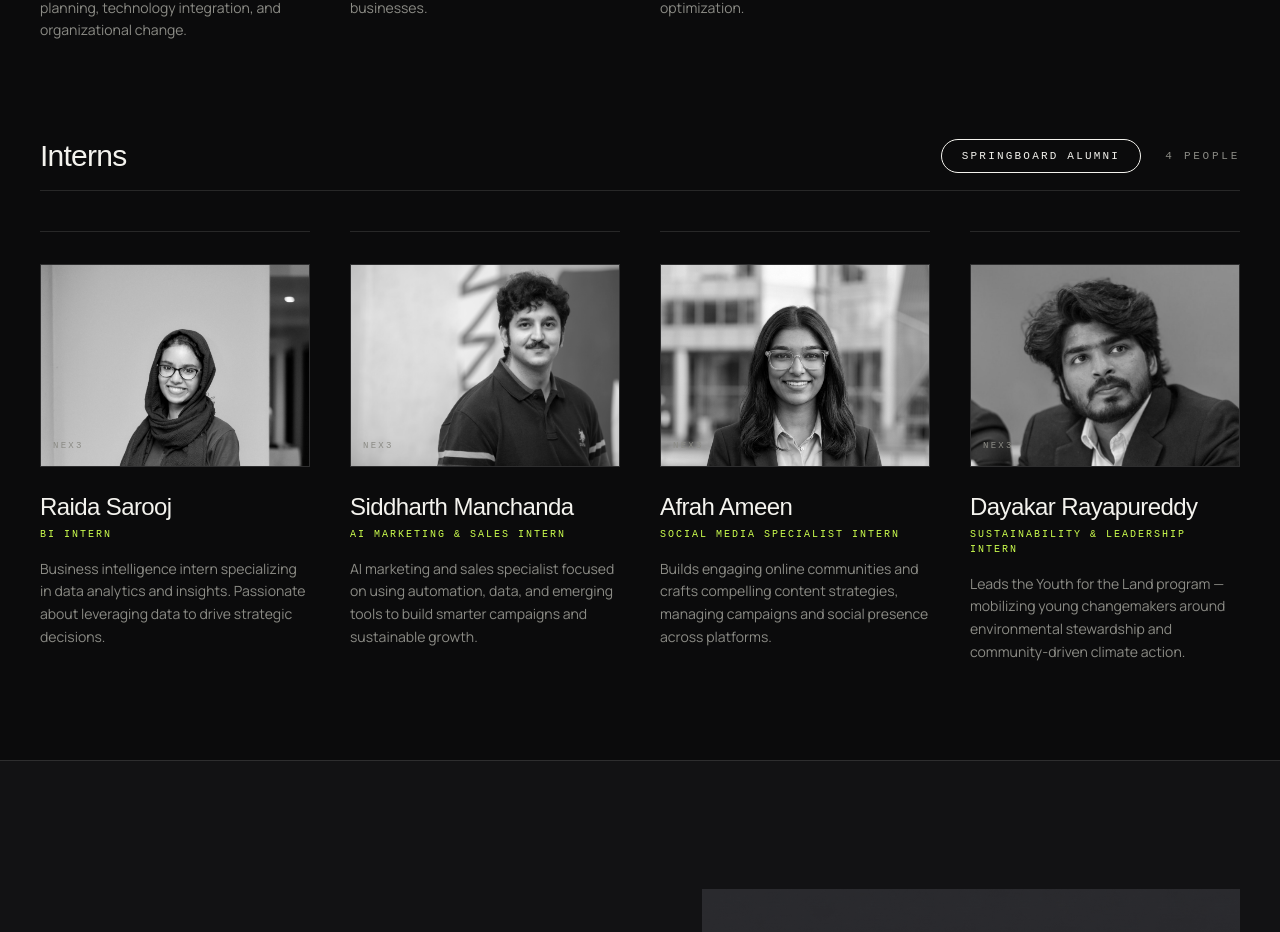
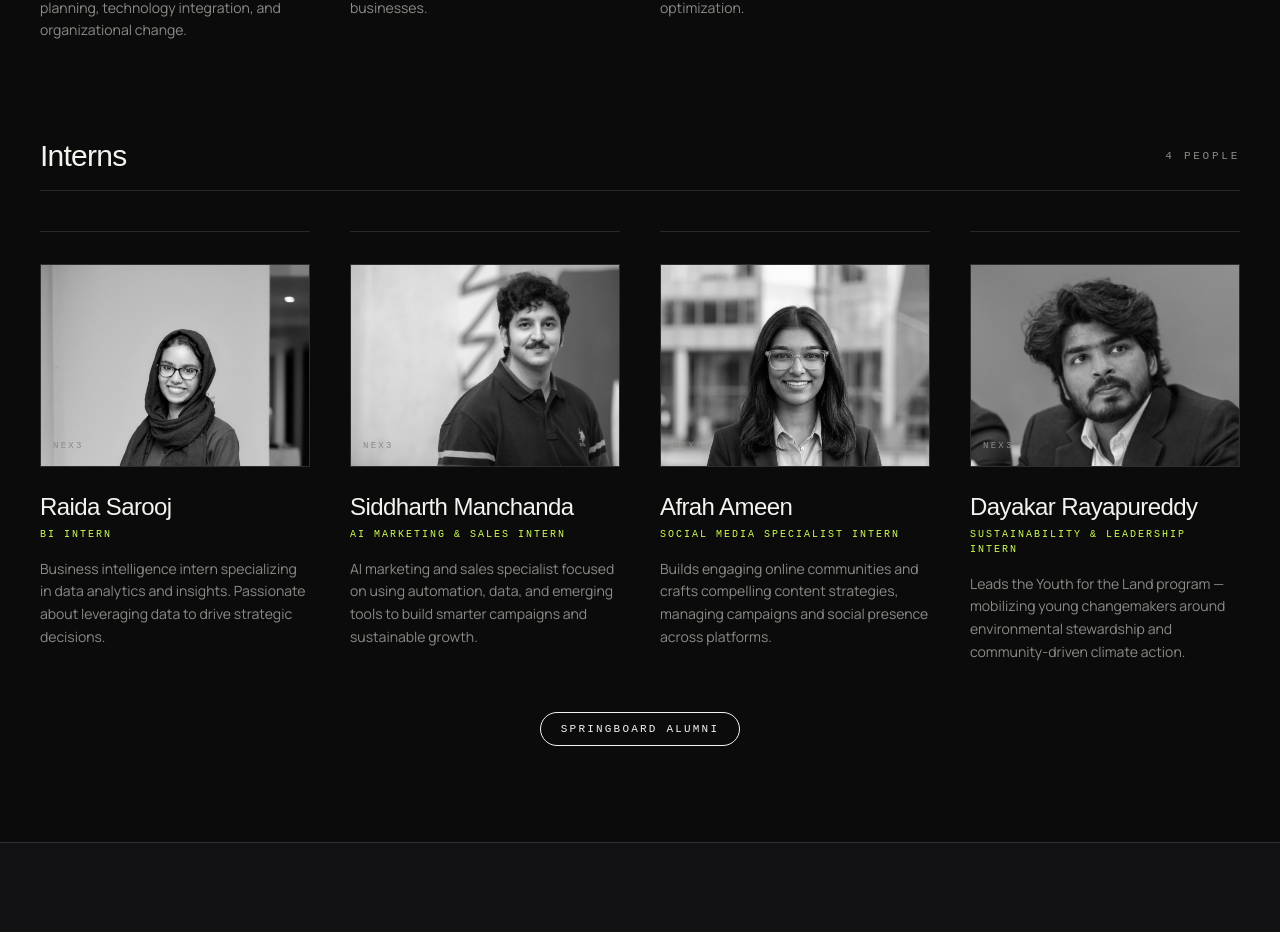
Before and after one commit to piratesandnavy/Nex-3-Emergent, a React (Create React App) app: page /team in a window 1280 px wide. Shown: the part 1034-1966 px from the top of the page. Built offline with nearby package versions, Linux system fonts and the light colour scheme; no server answers; a web font is replaced by a local one.

Commit message:
Refactor Group component and add CTAButton (#34)

```diff
--- a/src/pages/Team.jsx
+++ b/src/pages/Team.jsx
@@ -100,39 +100,20 @@ function PersonCard({ p, i }) {
   );
 }
 
-function Group({ label, count, people, offset = 0, cta }) {
+function CTAButton({ cta }) { return ( <button type="button" onClick={cta.onClick} className="group relative overflow-hidden rounded-full border border-[var(--paper)] px-5 py-2 font-mono text-[11px] uppercase tracking-[0.2em]"><span className="relative z-10 transition-colors duration-300 group-hover:text-[var(--ink)]">{cta.label}</span><span className="absolute inset-0 -z-0 translate-y-full bg-[var(--acid)] transition-transform duration-300 group-hover:translate-y-0" /></button> ); } function Group({ label, count, people, offset = 0, cta, ctaPlacement = "top" }) {
   return (
     <div className="mb-24">
       <div className="mb-10 flex flex-wrap items-center justify-between gap-4 border-b hairline pb-4">
         <h2 className="font-display text-2xl tracking-tight sm:text-3xl">{label}</h2>
         <div className="flex items-center gap-6">
-          {cta && (
-            <button
-              type="button"
-              onClick={cta.onClick}
-              className="group relative overflow-hidden rounded-full border border-[var(--paper)] px-5 py-2 font-mono text-[11px] uppercase tracking-[0.2em]"
-            >
-              <span className="relative z-10 transition-colors duration-300 group-hover:text-[var(--ink)]">
-                {cta.label}
-              </span>
-              <span className="absolute inset-0 -z-0 translate-y-full bg-[var(--acid)] transition-transform duration-300 group-hover:translate-y-0" />
-            </button>
-          )}
+          {cta && ctaPlacement === "top" && <CTAButton cta={cta} />}
           <span className="font-mono text-[11px] uppercase tracking-[0.25em] text-[var(--muted)]">
             {count} people
           </span>
         </div>
       </div>
       <div className="grid grid-cols-1 gap-x-10 gap-y-14 sm:grid-cols-2 lg:grid-cols-4">
-        {people.map((p, i) => (
-          <PersonCard key={p.name} p={p} i={i + offset} />
-        ))}
-      </div>
-    </div>
-  );
-}
-
-export default function Team() {
+        {people.map((p, i) => ( <PersonCard key={p.name} p={p} i={i + offset} /> ))} </div> {cta && ctaPlacement === "bottom" && (<div className="mt-12 flex justify-center"><CTAButton cta={cta} /></div>)} </div> ); } export default function Team() {
   useLenis();
   useEffect(() => {
     window.scrollTo(0, 0);
@@ -186,8 +167,7 @@ export default function Team() {
           count={INTERNS.length}
           people={INTERNS}
           offset={100}
-          cta={{ label: "Springboard Alumni", onClick: scrollToSpringboard }}
-        />
+          cta={{ label: "Springboard Alumni", onClick: scrollToSpringboard }} ctaPlacement="bottom" />
       </section>
 
       {/* Internship program */}
```
